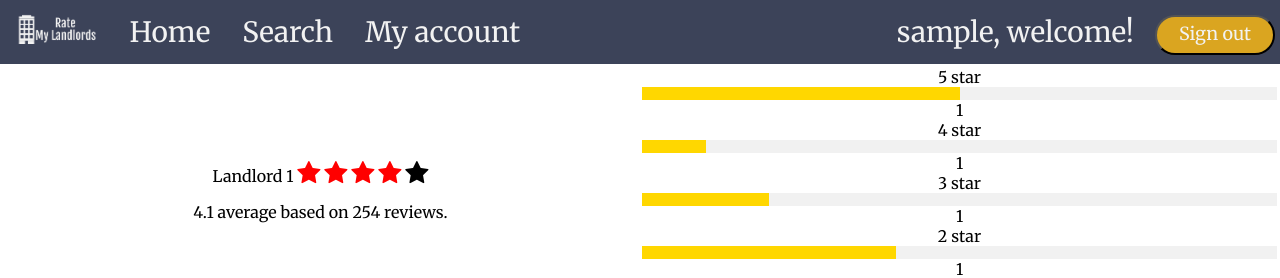
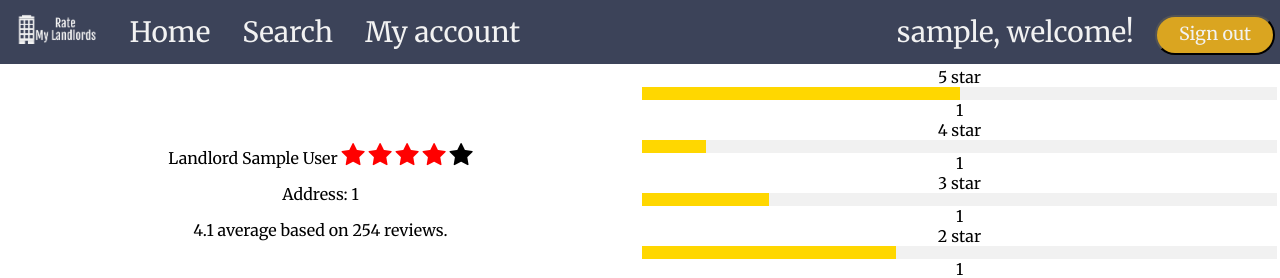
Before and after one commit to YunweiY/RateMyLandlords-SOEN287, a PHP site: page /Review.php in a window 1280 px wide. Shown: the top 278 px of the page. Run offline with PHP 8.4, Linux system fonts and the light colour scheme; the visitor is signed in with stand-in values (Sample User, id 1); some libraries are stand-ins or nearby versions.

Commit message:
Update Review.php

```diff
--- a/Review.php
+++ b/Review.php
@@ -100,12 +100,13 @@ session_start();
 <main id="review">
    <table border = "0" >
        <tr>
-           <td><span class="heading">Landlord <?php echo $_SESSION["landlord"];?></span>
-                <span class="fa fa-star checked"></span>
+           <td><span class="heading">Landlord <?php echo $_SESSION["landlord_name"];?></span>
+               <span class="fa fa-star checked"></span>
                 <span class="fa fa-star checked"></span>
                 <span class="fa fa-star checked"></span>
                 <span class="fa fa-star checked"></span><!--要增加星数就check-->
                 <span class="fa fa-star"></span>
+                <p>Address: <?php echo $_SESSION["landlord_address"];?></p>
                 <p>4.1 average based on 254 reviews.</p>
             </td>
            <td>
```
